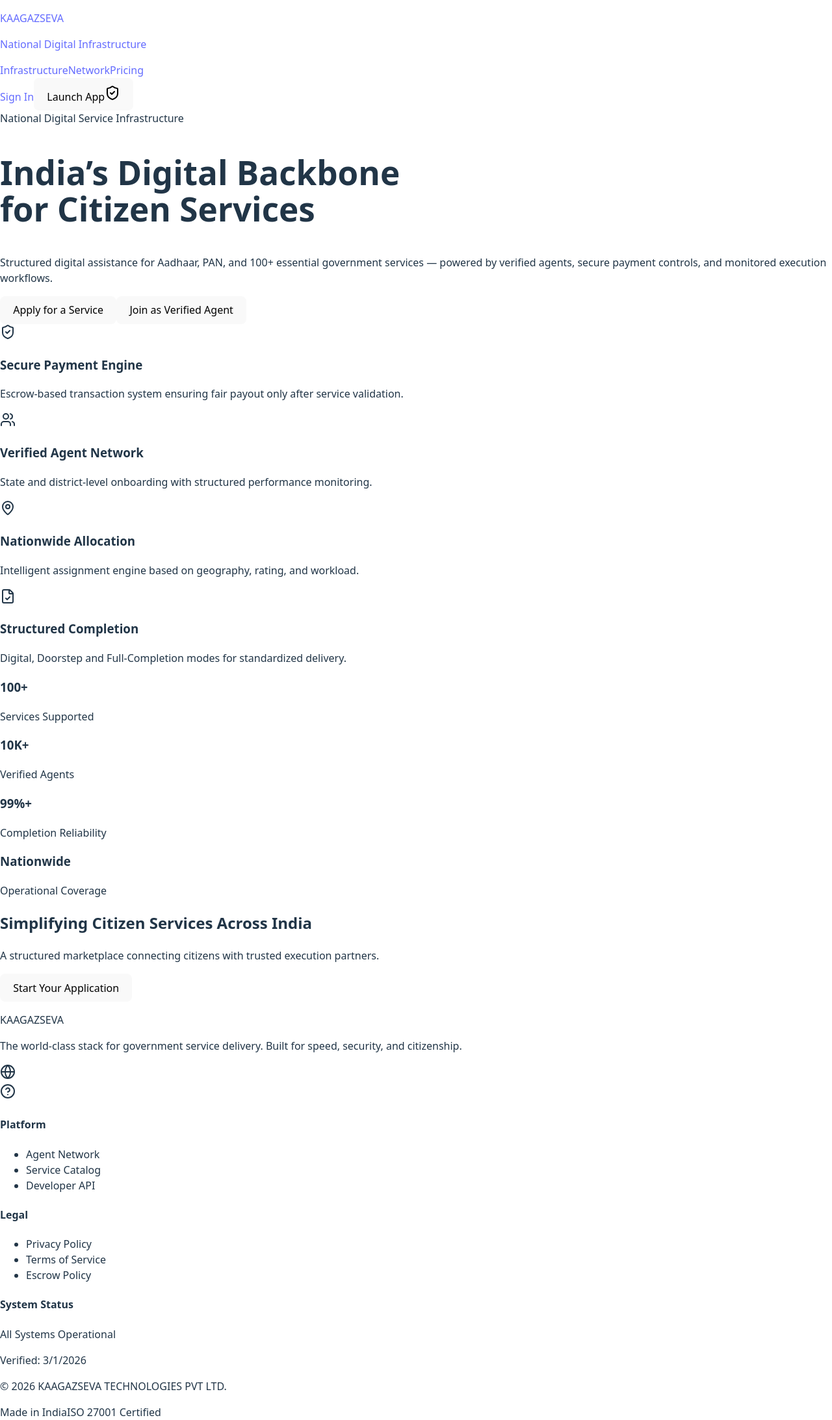
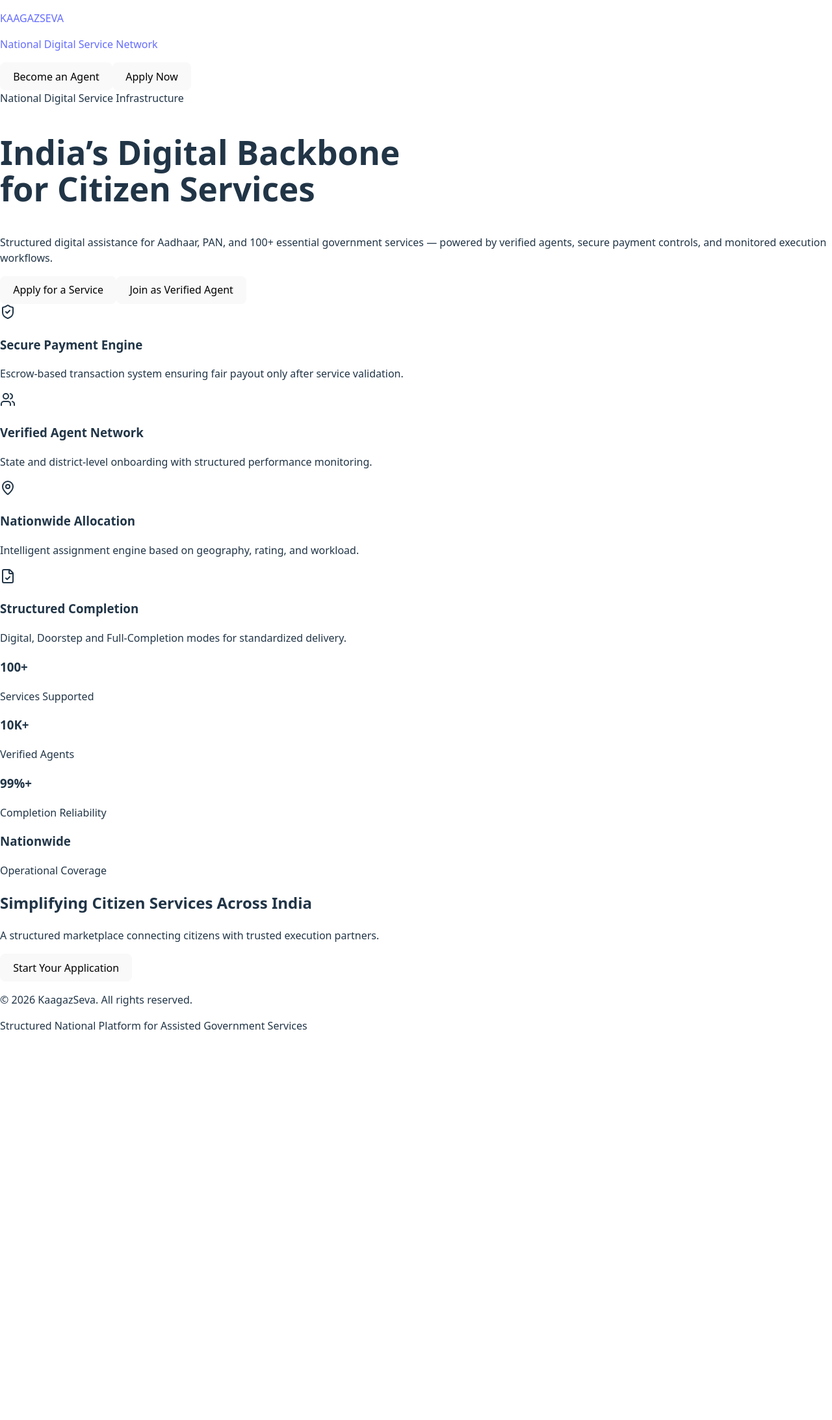
Before and after one commit to shubhamk2253/kaagazseva-frontend, a React (Vite) app: page / in a window 1280 px wide. Shown: the whole page at 65% size. After the commit the page ends 1607 px from the top, so only its background shows below. Built offline with nearby package versions, Linux system fonts and the light colour scheme.

Commit message:
Public navbar redesign - institutional header + footer upgrade

```diff
--- a/src/layout/PublicLayout.tsx
+++ b/src/layout/PublicLayout.tsx
@@ -1,126 +1,63 @@
 import React from 'react';
 import { Link, Outlet } from 'react-router-dom';
 import { Button } from '@/components/ui/Button';
-import { ShieldCheck, Globe, HelpCircle } from 'lucide-react';
 
 export const PublicLayout: React.FC = () => {
   return (
-    <div className="min-h-screen bg-[#FAFBFF] selection:bg-blue-100 selection:text-blue-900">
+    <div className="min-h-screen bg-[#FAFBFF]">
 
-      {/* ================= PREMIUM FLOATING HEADER ================= */}
-      <header className="fixed top-0 left-0 right-0 h-20 bg-white/70 backdrop-blur-xl border-b border-slate-200/50 z-[100] transition-all duration-300">
+      {/* ================= HEADER ================= */}
+      <header className="h-20 bg-white border-b border-slate-200 sticky top-0 z-50">
         <div className="max-w-7xl mx-auto h-full px-8 flex items-center justify-between">
 
-          {/* LEFT: Brand with Micro-interactions */}
-          <Link to="/" className="group flex flex-col items-start">
-            <p className="text-2xl font-[950] text-slate-900 tracking-tighter leading-none group-hover:text-blue-700 transition-colors">
-              KAAGAZ<span className="text-blue-700 group-hover:text-slate-900">SEVA</span>
+          {/* LEFT: Brand */}
+          <Link to="/" className="leading-tight">
+            <p className="text-xl font-black text-slate-900 tracking-tight">
+              KAAGAZ<span className="text-blue-700">SEVA</span>
             </p>
-            <div className="flex items-center gap-1.5 mt-1">
-              <span className="h-1 w-1 rounded-full bg-green-500 animate-pulse" />
-              <p className="text-[10px] uppercase tracking-[0.2em] text-slate-400 font-black">
-                National Digital Infrastructure
-              </p>
-            </div>
+            <p className="text-[11px] uppercase tracking-widest text-slate-400 font-bold">
+              National Digital Service Network
+            </p>
           </Link>
 
-          {/* MIDDLE: Hidden Nav Links (Standard for Premium SaaS) */}
-          <nav className="hidden lg:flex items-center gap-8 text-sm font-bold text-slate-500">
-            <Link to="#" className="hover:text-blue-700 transition-colors">Infrastructure</Link>
-            <Link to="#" className="hover:text-blue-700 transition-colors">Network</Link>
-            <Link to="#" className="hover:text-blue-700 transition-colors">Pricing</Link>
-          </nav>
+          {/* RIGHT: CTAs */}
+          <div className="flex items-center gap-4">
 
-          {/* RIGHT: High-End CTAs */}
-          <div className="flex items-center gap-6">
-            <Link to="/login" className="hidden sm:block text-sm font-bold text-slate-600 hover:text-blue-700 transition-all">
-              Sign In
+            <Link to="/login">
+              <Button
+                variant="outline"
+                className="h-12 px-6 rounded-2xl border-slate-300 text-slate-700 font-semibold hover:border-blue-600 hover:text-blue-700 transition-all"
+              >
+                Become an Agent
+              </Button>
             </Link>
 
             <Link to="/login">
               <Button
-                className="group h-12 px-8 rounded-full bg-slate-950 hover:bg-blue-700 text-white font-bold text-sm shadow-xl shadow-blue-100 transition-all active:scale-95 flex items-center gap-2"
+                className="h-12 px-8 rounded-2xl bg-slate-900 hover:bg-blue-700 text-white font-semibold shadow-lg shadow-blue-200 transition-all"
               >
-                Launch App
-                <ShieldCheck className="w-4 h-4 opacity-50 group-hover:opacity-100 transition-opacity" />
+                Apply Now
               </Button>
             </Link>
+
           </div>
         </div>
       </header>
 
       {/* ================= PAGE CONTENT ================= */}
-      {/* Added pt-20 to account for the fixed header */}
-      <main className="pt-20">
+      <main>
         <Outlet />
       </main>
 
-      {/* ================= ELITE MULTI-COLUMN FOOTER ================= */}
-      <footer className="bg-white border-t border-slate-200 pt-24 pb-12 overflow-hidden relative">
-        {/* Decorative Grid Pattern for Footer */}
-        <div className="absolute inset-0 opacity-[0.02] pointer-events-none bg-[url('https://www.transparenttextures.com/patterns/graphy.png')]" />
-
-        <div className="max-w-7xl mx-auto px-8 relative z-10">
-          <div className="grid grid-cols-1 md:grid-cols-4 gap-12 mb-20">
-
-            {/* Col 1: Brand Pitch */}
-            <div className="md:col-span-1">
-              <p className="text-xl font-black text-slate-900 mb-4">KAAGAZSEVA</p>
-              <p className="text-sm text-slate-500 leading-relaxed mb-6">
-                The world-class stack for government service delivery. Built for speed, security, and citizenship.
-              </p>
-              <div className="flex gap-4">
-                <div className="w-8 h-8 rounded-lg bg-slate-100 flex items-center justify-center hover:bg-blue-50 transition-colors cursor-pointer">
-                  <Globe className="w-4 h-4 text-slate-600" />
-                </div>
-                <div className="w-8 h-8 rounded-lg bg-slate-100 flex items-center justify-center hover:bg-blue-50 transition-colors cursor-pointer">
-                  <HelpCircle className="w-4 h-4 text-slate-600" />
-                </div>
-              </div>
-            </div>
-
-            {/* Col 2 & 3: Fast Links */}
-            <div>
-              <h4 className="font-bold text-slate-900 mb-6 uppercase text-xs tracking-widest">Platform</h4>
-              <ul className="space-y-4 text-sm text-slate-500 font-medium">
-                <li className="hover:text-blue-700 transition-colors cursor-pointer">Agent Network</li>
-                <li className="hover:text-blue-700 transition-colors cursor-pointer">Service Catalog</li>
-                <li className="hover:text-blue-700 transition-colors cursor-pointer">Developer API</li>
-              </ul>
-            </div>
-
-            <div>
-              <h4 className="font-bold text-slate-900 mb-6 uppercase text-xs tracking-widest">Legal</h4>
-              <ul className="space-y-4 text-sm text-slate-500 font-medium">
-                <li className="hover:text-blue-700 transition-colors cursor-pointer">Privacy Policy</li>
-                <li className="hover:text-blue-700 transition-colors cursor-pointer">Terms of Service</li>
-                <li className="hover:text-blue-700 transition-colors cursor-pointer">Escrow Policy</li>
-              </ul>
-            </div>
-
-            {/* Col 4: Newsletter/Status */}
-            <div>
-              <h4 className="font-bold text-slate-900 mb-6 uppercase text-xs tracking-widest">System Status</h4>
-              <div className="p-4 rounded-2xl bg-green-50 border border-green-100">
-                <div className="flex items-center gap-2 mb-1">
-                  <div className="w-2 h-2 rounded-full bg-green-500" />
-                  <span className="text-xs font-bold text-green-700">All Systems Operational</span>
-                </div>
-                <p className="text-[10px] text-green-600 font-medium italic">Verified: {new Date().toLocaleDateString()}</p>
-              </div>
-            </div>
-          </div>
-
-          {/* Bottom Bar */}
-          <div className="pt-8 border-t border-slate-100 flex flex-col md:flex-row justify-between items-center gap-4">
-            <p className="text-xs font-bold text-slate-400">
-              © {new Date().getFullYear()} KAAGAZSEVA TECHNOLOGIES PVT LTD.
-            </p>
-            <div className="flex gap-8 text-[10px] font-black text-slate-400 uppercase tracking-widest">
-              <span>Made in India</span>
-              <span>ISO 27001 Certified</span>
-            </div>
-          </div>
+      {/* ================= FOOTER ================= */}
+      <footer className="border-t border-slate-200 py-12 mt-24 bg-white">
+        <div className="max-w-7xl mx-auto px-8 text-center">
+          <p className="text-sm text-slate-500">
+            © {new Date().getFullYear()} KaagazSeva. All rights reserved.
+          </p>
+          <p className="text-xs text-slate-400 mt-2">
+            Structured National Platform for Assisted Government Services
+          </p>
         </div>
       </footer>
 
```
